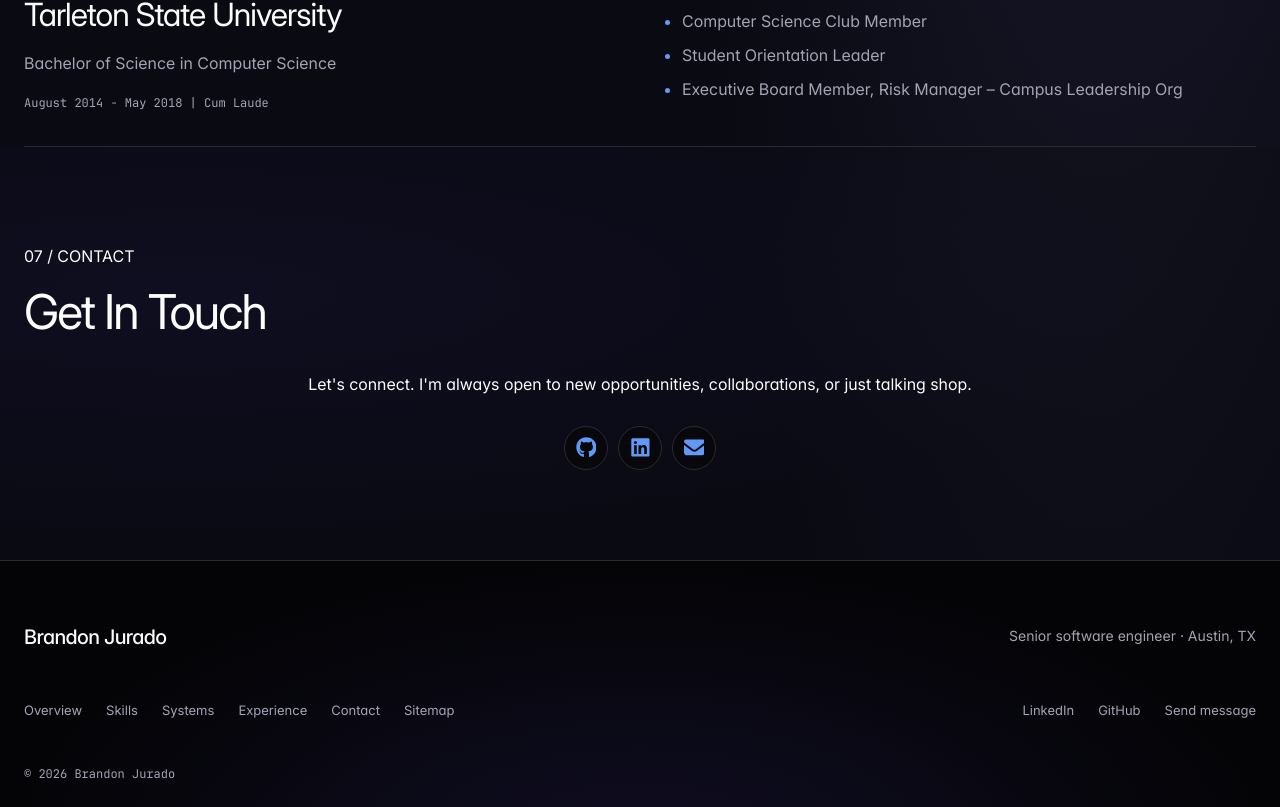
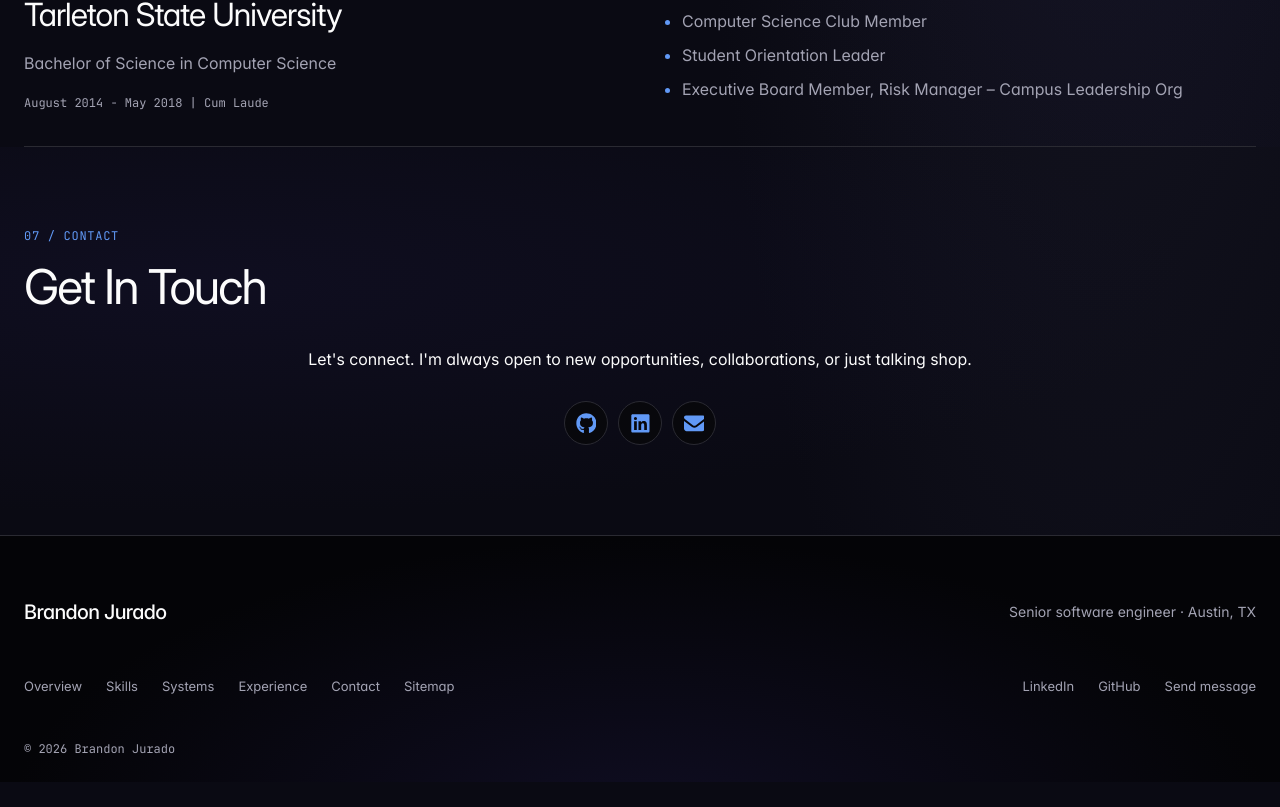
Before and after one commit to brandonjurado/brandonjurado.github.io, a React (Vite) app: page / in a window 1280 px wide. Shown: the part 5079-5886 px from the top of the page. After the commit the page ends 5861 px from the top, so only its background shows below. Built offline with nearby package versions, Linux system fonts and the light colour scheme.

Commit message:
Align Contact label with shared section styling

```diff
--- a/src/components/sectionHeading/SectionHeading.scss
+++ b/src/components/sectionHeading/SectionHeading.scss
@@ -10,7 +10,8 @@
     text-wrap: balance;
   }
 }
-.section-heading__eyebrow {
+.section-heading__eyebrow,
+.legacy-sections .section-eyebrow {
   margin: 0 0 16px;
   color: var(--accent);
   font-family: var(--font-mono);
```
